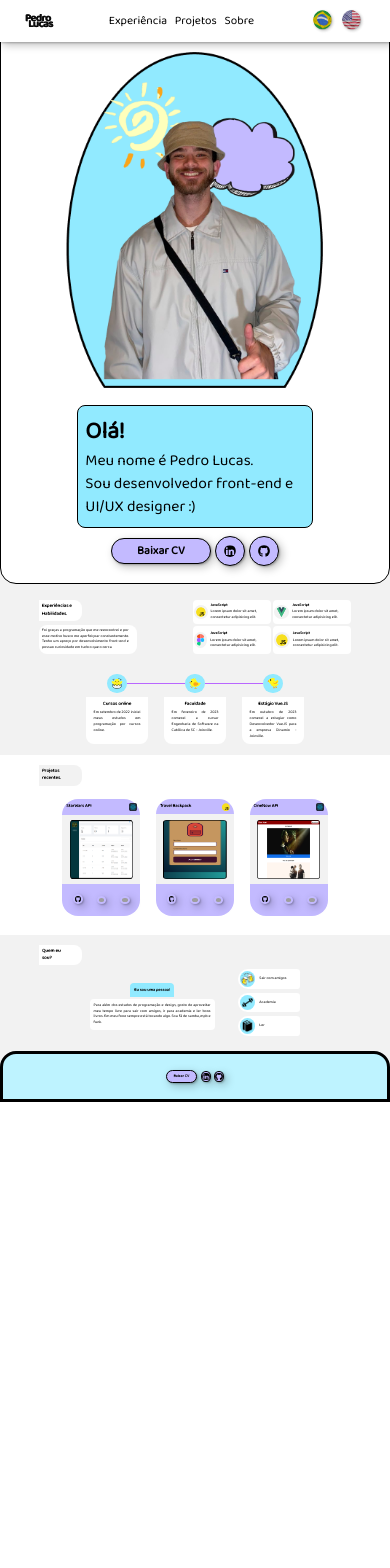
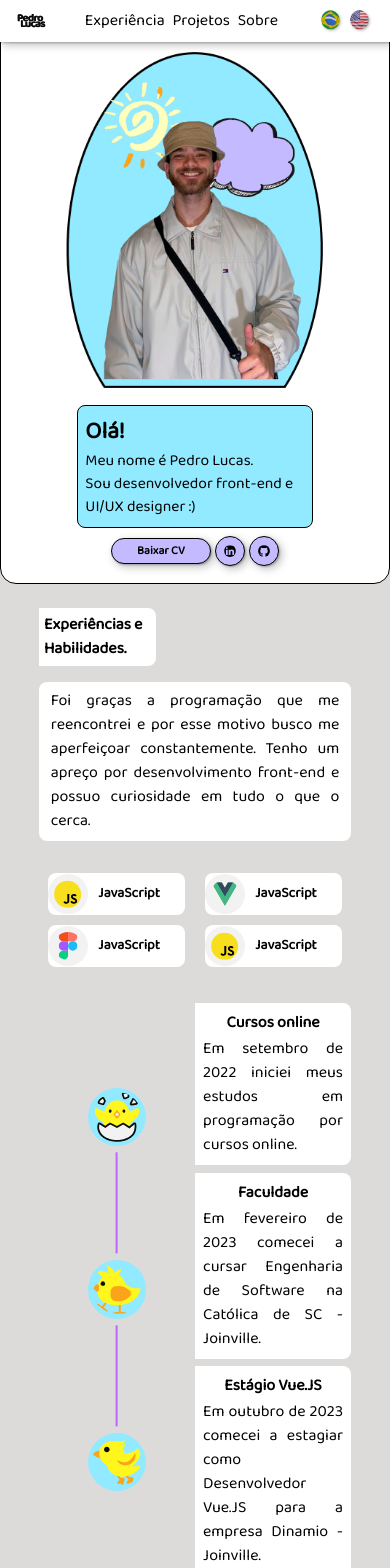
Before and after one commit to pdrollucas/portfolio, a Vue app: page / in a window 390 px wide. Shown: the top 1568 px of the page. Before the commit the page ends 1102 px from the top, so only its background shows below. Built offline with nearby package versions, Linux system fonts and the light colour scheme; grey boxes are pictures that could not be loaded.

Commit message:
config responsividade

```diff
--- a/index.html
+++ b/index.html
@@ -8,7 +8,7 @@
   <link rel="preconnect" href="https://fonts.googleapis.com">
   <link rel="preconnect" href="https://fonts.gstatic.com" crossorigin>
   <link href="https://fonts.googleapis.com/css2?family=Baloo+2&family=Montserrat&display=swap" rel="stylesheet">
-  <title>Welcome to Vuetify 3</title>
+  <title>Pedro_Lucas Portfolio</title>
 </head>
 
 <body>
--- a/package.json
+++ b/package.json
@@ -12,6 +12,7 @@
     "@mdi/font": "7.0.96",
     "core-js": "^3.29.0",
     "roboto-fontface": "*",
+    "swiper": "^11.0.5",
     "vue": "^3.2.0",
     "vue-router": "^4.0.0",
     "vuetify": "^3.0.0"
--- a/src/components/Footer.vue
+++ b/src/components/Footer.vue
@@ -19,7 +19,7 @@
   justify-content: center;
   border: 3px solid black;
   border-top-left-radius: 16px;
-    border-top-right-radius: 16px;
+  border-top-right-radius: 16px;
 }
 
 button {
@@ -50,4 +50,27 @@
   width: 2vw;
   border-radius: 50%;
 }
+
+@media only screen and (max-width: 600px) {
+  .box-links{
+    border: 1px solid black;
+  }
+
+  .box-links button {
+    padding: 0.25vw 1vw;
+    margin: 0 1.5vw;
+    width: 32px;
+    height: 32px;
+  }
+  .box-links button:first-child {
+    border-radius: 8px;
+    width: 25vw;
+    height: auto;
+    font-size: 16px;
+  }
+
+  .box-links button img {
+    width: 24px;
+  }
+}
 </style>
--- a/src/components/Header.vue
+++ b/src/components/Header.vue
@@ -26,7 +26,8 @@
   /* background-color: #91EAFF; */
   background-color: white;
   color: black;
-  font-size: 1.2vw;
+  /* font-size: 1.2vw; */
+  font-size: 18px;
   box-shadow: 3px 3px 8px 0px rgba(0, 0, 0, 0.25),
     1px 1px 2px 0px rgba(0, 0, 0, 0.25);
   position: fixed;
@@ -67,9 +68,11 @@
 @media only screen and (max-width: 600px) {
   .header {
     padding: 0.25vw 0;
-    font-size: 3vw;
+    /* font-size: 3vw; */
+    font-size: 16px;
     height: 5vh;
     justify-content: space-around;
+    width: 100vw;
   }
 
   .logo {
--- a/src/components/Introduction.vue
+++ b/src/components/Introduction.vue
@@ -52,6 +52,7 @@
         padding: 1vw;
         font-size: 1.5vw;
         width: 20vw;
+        /* width: 25vw; */
         background-color: #91EAFF;
         margin-bottom: 1vw;
     }
--- a/src/components/Path.vue
+++ b/src/components/Path.vue
@@ -2,9 +2,9 @@
     <section class="path">
         <div class="imgs">
             <img src="../imgs/noto-v1_hatching-chick.svg" alt="">
-            <div class="risco"></div>
+            <div class="line"></div>
             <img src="../imgs/emojione_baby-chick.svg" alt="">
-            <div class="risco"></div>
+            <div class="line"></div>
             <img src="../imgs/twemoji_bird.svg" alt="">
         </div>
         <div class="texts">
@@ -54,7 +54,7 @@
 
     .box{
         width: 20vw;
-        height: 12vw;
+        height: 15vw;
         padding: 1vw 2vw;
         background-color: white;
         margin: 1vw 2vw;
@@ -70,12 +70,51 @@
 
     p{
         text-align: justify;
-        font-size: 1vw;
+        font-size: 1.2vw;
     }
 
-    .risco{
+    .line{
         width: 15vw;
         height: 0.35vw;
         background-color: #B967FF;
     }
+
+    @media only screen and (max-width: 600px) {
+        .path{
+            margin-top: 2vh;
+            display: grid;
+            grid-template-columns: 1fr 1fr;
+            padding: 2vw 10vw;
+        }
+
+        .imgs{
+            flex-direction: column;
+            gap: 56px;
+        }
+
+        img{
+            width: 15vw;
+        }
+
+        .line{
+            transform: rotate(90deg);
+            height: 0.5vw;
+            width: 12vh;
+        }
+
+        .texts{
+            flex-direction: column;
+        }
+
+        .box{
+            width: 100%;
+            height: auto;
+            padding: 8px;
+            border-radius: 0 8px 8px 0;
+        }
+
+        h2, p{
+            font-size: 16px;
+        }
+    }
 </style>
--- a/src/components/Projects.vue
+++ b/src/components/Projects.vue
@@ -204,7 +204,7 @@
 }
 
 .box-txt {
-  font-size: 1vw;
+  font-size: 1.25vw;
   height: 100%;
   padding: 1.5vw;
   text-align: justify;
@@ -248,4 +248,14 @@
 .box-back {
   transform: rotateY(180deg);
 }
+
+@media only screen and (max-width: 600px) {
+  h2 {
+    font-size: 16px;
+    width: 30vw;
+    padding: 1.25vw 2vw 1.25vw 1.25vw;
+    margin-bottom: 16px;
+  }
+
+}
 </style>
--- a/src/components/Skills.vue
+++ b/src/components/Skills.vue
@@ -1,33 +1,40 @@
 <template>
   <section class="skills">
     <div>
-            <h2>Experiências e <br> Habilidades.</h2>
-            <p class="text-box">Foi graças a programação que me reencontrei e por esse motivo busco me aperfeiçoar constantemente. Tenho um apreço por desenvolvimento front-end e possuo curiosidade em tudo o que o cerca.</p>
+      <h2>
+        Experiências e <br />
+        Habilidades.
+      </h2>
+      <p class="text-box">
+        Foi graças a programação que me reencontrei e por esse motivo busco me
+        aperfeiçoar constantemente. Tenho um apreço por desenvolvimento
+        front-end e possuo curiosidade em tudo o que o cerca.
+      </p>
     </div>
     <div class="skills-items">
       <div class="skill-item">
-                <img src="../imgs/logos_javascript.svg" alt="">
+        <img src="../imgs/logos_javascript.svg" alt="" />
         <div>
           <h3>JavaScript</h3>
           <p>Lorem ipsum dolor sit amet, consectetur adipisicing elit.</p>
         </div>
       </div>
       <div class="skill-item">
-                <img src="../imgs/logos_vue.svg" alt="">
+        <img src="../imgs/logos_vue.svg" alt="" />
         <div>
           <h3>JavaScript</h3>
           <p>Lorem ipsum dolor sit amet, consectetur adipisicing elit.</p>
         </div>
       </div>
       <div class="skill-item">
-                <img src="../imgs/logos_figma.svg" alt="">
+        <img src="../imgs/logos_figma.svg" alt="" />
         <div>
           <h3>JavaScript</h3>
           <p>Lorem ipsum dolor sit amet, consectetur adipisicing elit.</p>
         </div>
       </div>
       <div class="skill-item">
-                <img src="../imgs/logos_javascript.svg" alt="">
+        <img src="../imgs/logos_javascript.svg" alt="" />
         <div>
           <h3>JavaScript</h3>
           <p>Lorem ipsum dolor sit amet, consectetur adipisicing elit.</p>
@@ -38,20 +45,17 @@
 </template>
 
 <script>
-
 </script>
 
 <style scoped>
-
-
-.skills{
+.skills {
   display: flex;
   align-items: end;
   justify-content: space-between;
   padding: 2vw 10vw;
 }
 
-h2{
+h2 {
   border-top-right-radius: 8px;
   border-bottom-right-radius: 8px;
   display: inline-block;
@@ -63,52 +67,101 @@
   width: 11vw;
 }
 
-.text-box{
+.text-box {
   padding: 0.75vw 2vw 0.75vw 0.75vw;
   text-align: left;
   background-color: white;
   width: 25vw;
   border-radius: 8px;
-    font-size: 1vw;
+  font-size: 1.25vw;
   text-align: justify;
 }
 
-    .skills-items{
+.skills-items {
   display: grid;
   grid-template-columns: 1fr 1fr;
   margin-top: 2vw;
   gap: 0.5vw;
 }
 
-    .skill-item{
+.skill-item {
   display: flex;
   align-items: center;
   justify-content: start;
   background-color: white;
-        font-size: 1vw;
+  font-size: 1.25vw;
   border-radius: 1vw;
-        padding: 0.25vw;
-        width: 20vw;
+  /* padding: 0.25vw; */
+  width: 22vw;
 }
 
-    .skill-item img{
+.skill-item img {
   background-color: #f2f2f2;
   width: 25%;
   height: 60%;
   border-radius: 100%;
   padding: 0.5vw;
   display: flex;
-        justify-content:flex-end;
+  justify-content: flex-end;
   align-items: center;
 }
 
-    .skill-item div{
-        padding: 0.5vw 0.75vw;
+.skill-item div {
+  padding: 0.5vw 0vw 0.5vw 0.75vw;
 }
 
-    .skill-item h3{
+.skill-item h3 {
   margin-bottom: 0.25vw;
   font-size: 1vw;
 }
 
+@media only screen and (max-width: 600px) {
+  .skills {
+    display: grid;
+    margin-top: 16px;
+  }
+
+  h2 {
+    font-size: 16px;
+    width: 30vw;
+    padding: 1.25vw 2vw 1.25vw 1.25vw;
+    margin-bottom: 16px;
+  }
+
+  .text-box {
+    padding: 2vw 3vw;
+    font-size: 16px;
+    width: 80vw;
+    margin-bottom: 16px;
+  }
+
+  .skills-items{
+    place-items: center;
+  }
+
+  .skill-item {
+    font-size: 14px;
+    border-radius: 8px;
+    width: 35vw;
+    margin-top: 2vw;
+  }
+
+  .skill-item h3 {
+    font-size: 14px;
+  }
+
+  .skill-item div {
+    padding: 10px;
+  }
+
+  .skill-item p{
+    display: none;
+  }
+
+  .skill-item img{
+    width: 40px;
+    height: 40px;
+    padding: 6px;
+  }
+}
 </style>
--- a/src/components/WhoAmI.vue
+++ b/src/components/WhoAmI.vue
@@ -1,40 +1,45 @@
 <template>
   <section class="whoAmI">
-        <h2>Quem eu <br> sou?</h2>
+    <h2>
+      Quem eu <br />
+      sou?
+    </h2>
     <div class="boxes">
       <div class="box-principal">
         <h3>Eu sou uma pessoa!</h3>
-                <p>Para além dos estudos de programação e design, gosto de aproveitar meu tempo livre para sair com amigos, ir para academia e ler bons livros. Em meu fone sempre está tocando algo. Sou fã de samba, mpb e funk. </p>
+        <p>
+          Para além dos estudos de programação e design, gosto de aproveitar meu
+          tempo livre para sair com amigos, ir para academia e ler bons livros.
+          Em meu fone sempre está tocando algo. Sou fã de samba, mpb e funk.
+        </p>
       </div>
       <div class="box-cards">
         <div class="card">
-                    <img src="../imgs/beer.png" alt="">
+          <img src="../imgs/beer.png" alt="" />
           <p>Sair com amigos</p>
         </div>
         <div class="card">
-                    <img src="../imgs/gym.png" alt="">
+          <img src="../imgs/gym.png" alt="" />
           <p>Academia</p>
         </div>
         <div class="card">
-                    <img src="../imgs/book.png" alt="">
+          <img src="../imgs/book.png" alt="" />
           <p>Ler</p>
         </div>
       </div>
     </div>
-
   </section>
 </template>
 
 <script>
-
 </script>
 
 <style scoped>
-    .whoAmI{
+.whoAmI {
   padding: 2vw 10vw 4vw;
 }
 
-    h2{
+h2 {
   border-top-right-radius: 8px;
   border-bottom-right-radius: 8px;
   display: inline-block;
@@ -46,48 +51,46 @@
   width: 11vw;
 }
 
-
-    .boxes{
+.boxes {
   display: flex;
   justify-content: center;
   align-items: center;
   gap: 6vw;
 }
 
-    .box-principal{
+.box-principal {
   width: 40%;
   text-align: center;
 }
-    .box-principal h3{
-        font-size: 1.1vw;
+.box-principal h3 {
+  font-size: 1.25vw;
   padding: 1vw;
-        background-color: #91EAFF;
+  background-color: #91eaff;
   display: inline-block;
   border-top-left-radius: 1vw;
   border-top-right-radius: 1vw;
 }
 
-    .box-principal p{
-        font-size: 1vw;
+.box-principal p {
+  font-size: 1.2vw;
   text-align: justify;
   border-radius: 1vw;
   background-color: white;
   padding: 1vw;
 }
 
-    .box-cards{
+.box-cards {
   display: flex;
   flex-direction: column;
   align-items: start;
   gap: 1vw;
 }
 
-    .card{
+.card {
   display: flex;
   align-items: center;
   justify-content: start;
   background-color: white;
-        font-size: 1vw;
   width: 16vw;
   border-radius: 8px;
   border-top-left-radius: 24px;
@@ -95,20 +98,57 @@
   padding: 0.5vw;
 }
 
-    .card img{
+.card img {
   border-radius: 50%;
   padding: 0.25vw;
-        background-color: #91EAFF;
+  background-color: #91eaff;
   display: flex;
   align-items: center;
   justify-content: center;
   width: 4vw;
 }
 
-    .card p{
-        font-size: 1vw;
+.card p {
+  font-size: 1.2vw;
   background-color: white;
   padding: 0.5vw 0.5vw 0.5vw 1vw;
 }
 
+@media only screen and (max-width: 600px) {
+    .whoAmI {
+  padding: 4vw 10vw;
+}
+
+  h2 {
+    font-size: 16px;
+    width: 20vw;
+    padding: 1.25vw 2vw 1.25vw 1.25vw;
+    margin-bottom: 16px;
+  }
+
+  .boxes{
+    gap: 0;
+    justify-content: space-around;
+    flex-direction: column;
+  }
+
+  .box-principal{
+    margin: 2vw 0;
+    width: 100%;
+  }
+
+  .box-principal h3{
+    font-size: 16px;
+    width: 40vw;
+  }
+
+  .box-principal p{
+    font-size: 16px;
+    padding: 16px;
+  }
+
+  .box-cards{
+    display: none;
+  }
+}
 </style>
--- a/src/views/Home.vue
+++ b/src/views/Home.vue
@@ -34,7 +34,7 @@
 
 <style>
   .main{
-    background-color: #F2F2F2;
+    background-color: #dddada;
     font-family: 'Baloo 2', sans-serif;
   }
 </style>
```
Also changed, not shown: 1 other file (tests, documents, lock files or other folders). Lines whose indentation alone changed are shown as unchanged.
